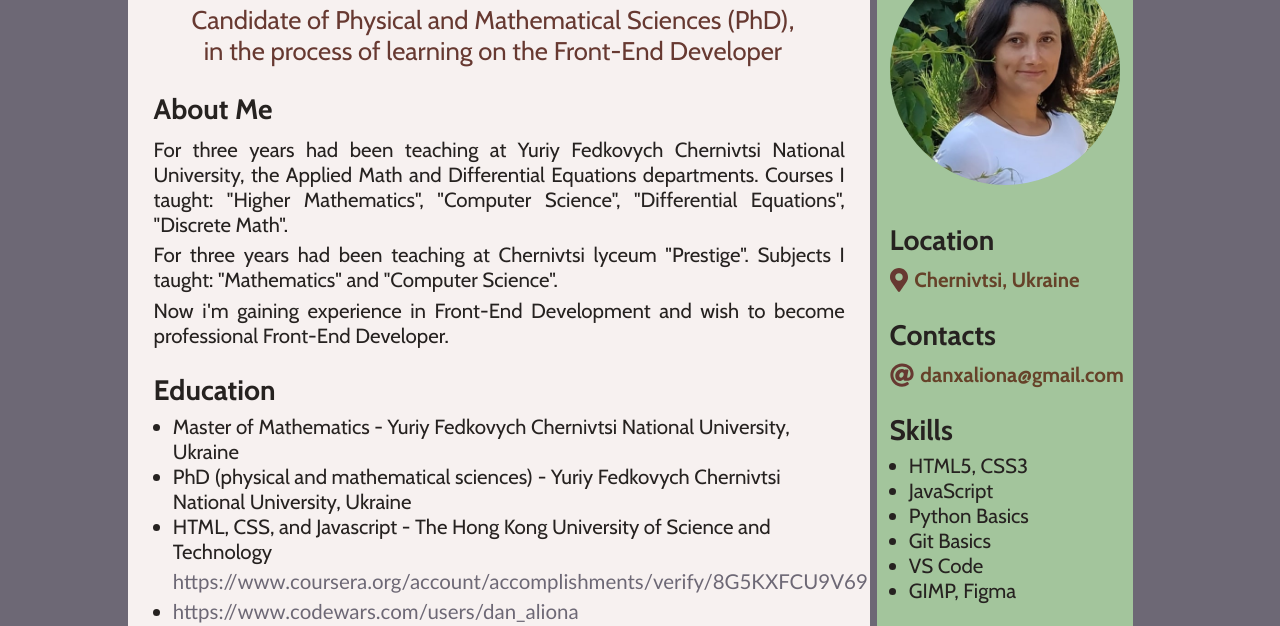
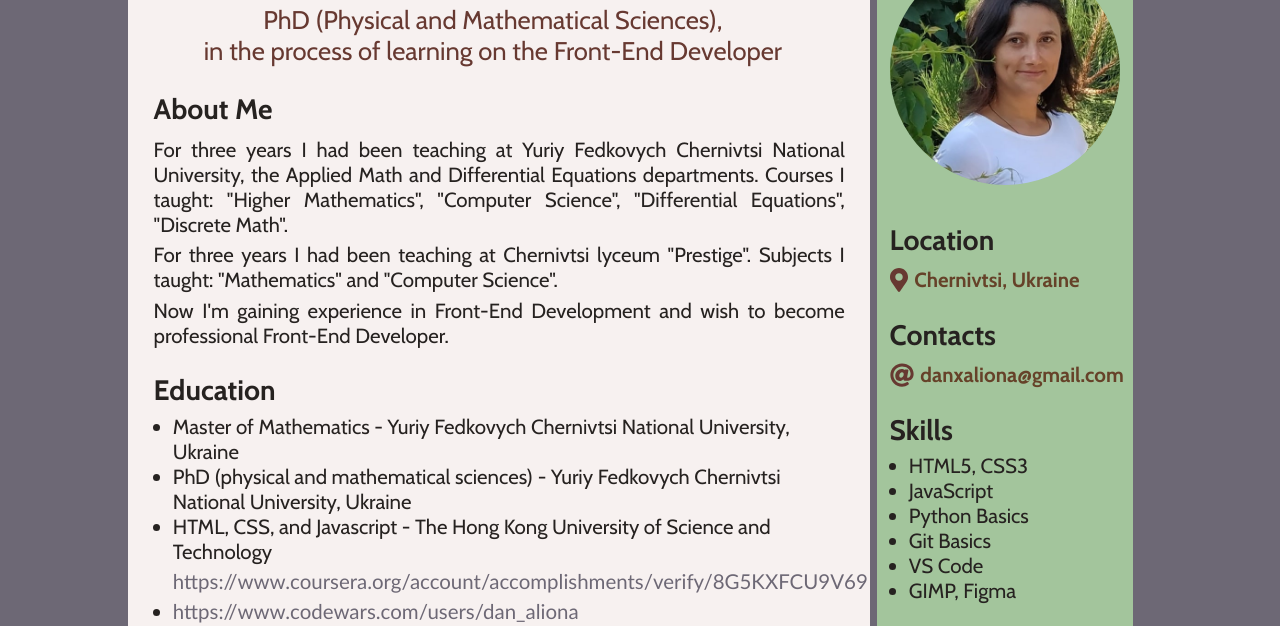
Before and after one commit to d-aliona/cv, a plain HTML site: page index.html in a window 1280 px wide. Shown: the part 118-744 px from the top of the page. Drawn offline with nearby package versions, Linux system fonts and the light colour scheme.

Commit message:
Add files via upload

```diff
--- a/index.html
+++ b/index.html
@@ -26,7 +26,7 @@
         <main>
             <header>
                 <h1>Aliona Danyliuk</h1>
-                <span class="subtitle">Candidate of Physical and Mathematical Sciences (PhD),<br>
+                <span class="subtitle">PhD (Physical and Mathematical Sciences),<br>
                     in the process of learning on the Front-End Developer</span>
             </header>
             <div class="blocks" id="about">
@@ -34,16 +34,16 @@
                     About Me
                 </h2>
                 <p>
-                    For three years had been teaching at Yuriy Fedkovych Chernivtsi National University,
+                    For three years I had been teaching at Yuriy Fedkovych Chernivtsi National University,
                     the Applied Math and Differential Equations departments. Courses I taught: "Higher Mathematics",
                     "Computer Science", "Differential Equations", "Discrete Math".
                 </p>
                 <p>
-                    For three years had been teaching at Chernivtsi lyceum "Prestige". Subjects I taught: "Mathematics" and
+                    For three years I had been teaching at Chernivtsi lyceum "Prestige". Subjects I taught: "Mathematics" and
                     "Computer Science".
                 </p>
                 <p>
-                    Now i'm gaining experience in Front-End Development and wish to become professional Front-End
+                    Now I'm gaining experience in Front-End Development and wish to become professional Front-End
                     Developer.
                 </p>
             </div>
```
